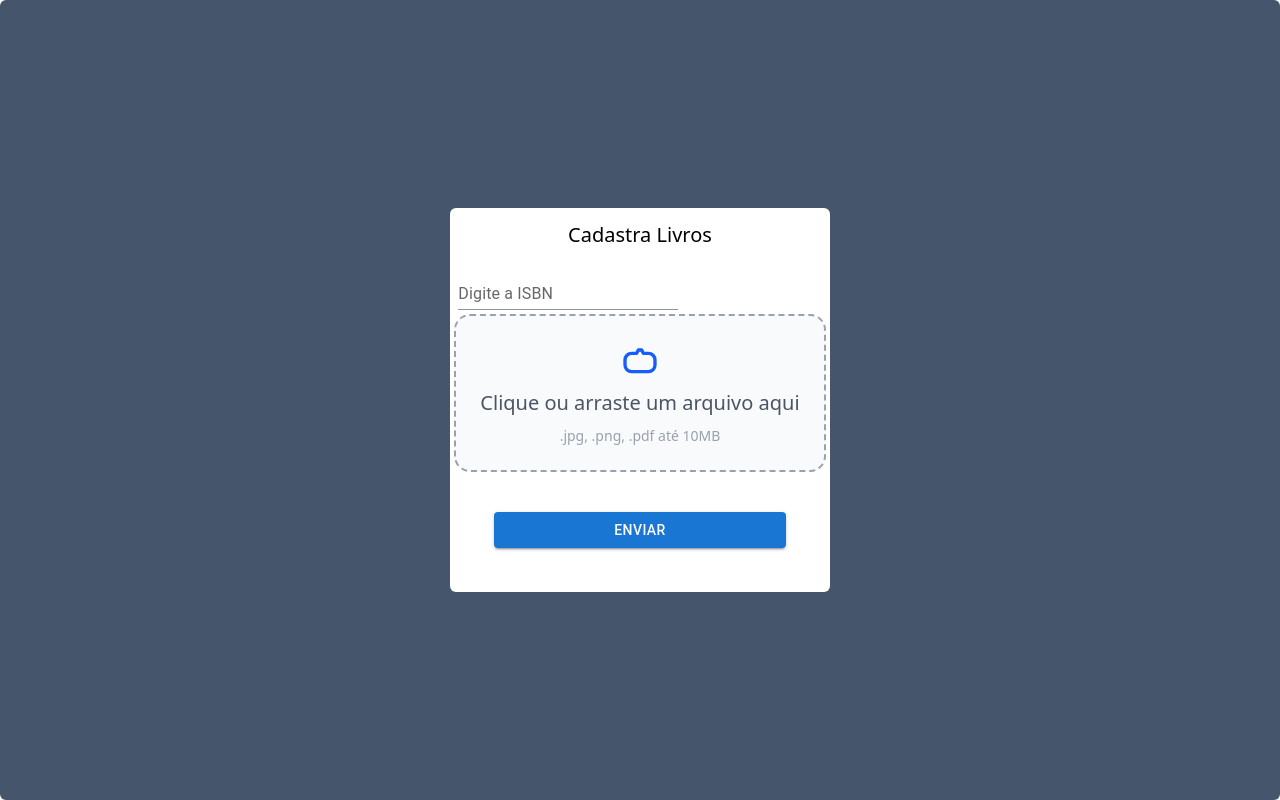
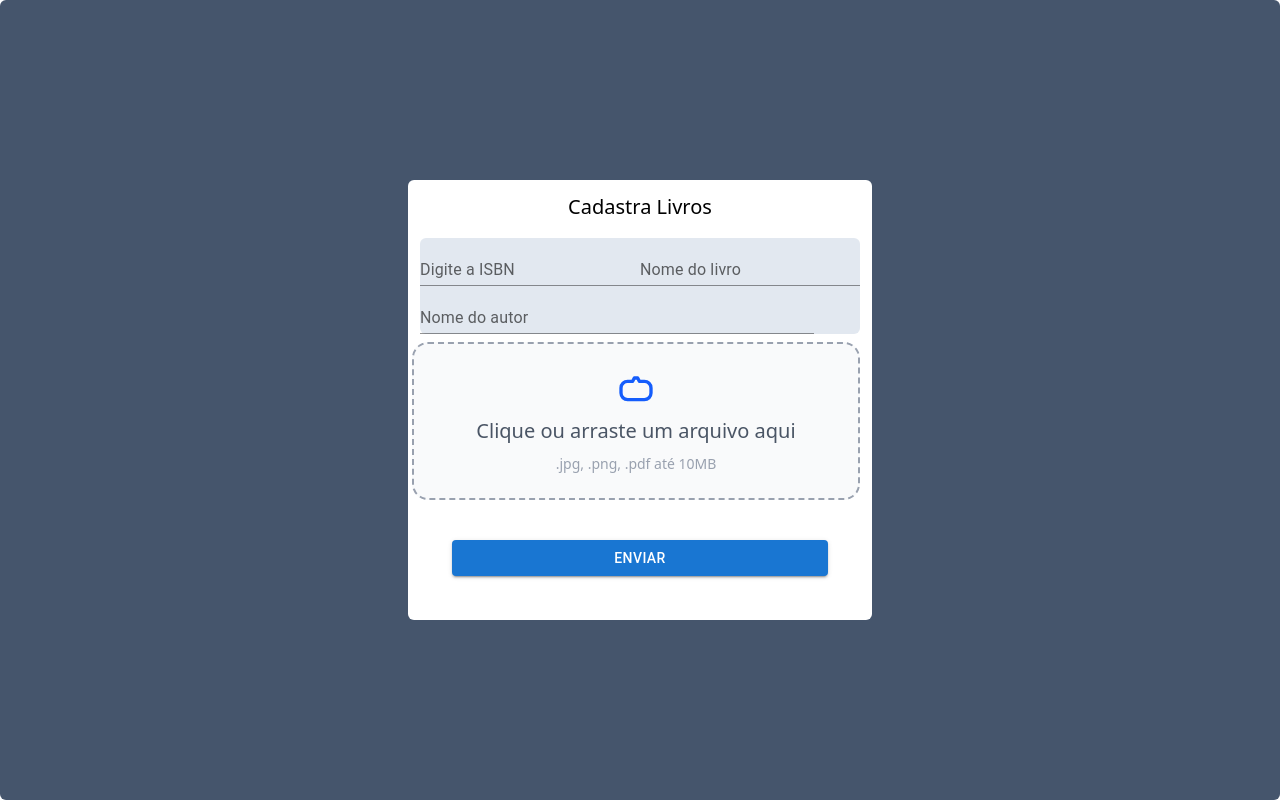
Before and after one commit to PedroOtavio675/Biblioteca2.0, a React (Vite) app: page /CadastroLivro in a window 1280 px wide. Built offline with nearby package versions, Linux system fonts and the light colour scheme.

Commit message:
Cadastro de livros pronto

```diff
--- a/package.json
+++ b/package.json
@@ -18,6 +18,7 @@
     "react": "^19.1.0",
     "react-dom": "^19.1.0",
     "react-router-dom": "^7.6.1",
+    "require": "^2.4.20",
     "tailwindcss": "^4.1.8"
   },
   "devDependencies": {
--- /dev/null
+++ b/src/componentes/comp-Home/BoxBook.jsx
@@ -0,0 +1,39 @@
+import * as React from 'react';
+import Card from '@mui/material/Card';
+import CardActions from '@mui/material/CardActions';
+import CardContent from '@mui/material/CardContent';
+import CardMedia from '@mui/material/CardMedia';
+import Button from '@mui/material/Button';
+import Typography from '@mui/material/Typography';
+
+const BoxBook = (props) => {
+  return (
+
+
+    <div className="flex flex-wrap items-center justify-center">
+      {props.livros.map((e, index) => (
+<Card key={index} className='m-2' sx={{ maxWidth: 200, maxHeight: 340 }}>
+      <CardMedia
+        className='h-[250px] w-[150px] p-2'
+        component="img"
+        alt="img"
+        height="140"
+        image={`http://localhost:3000/${e.caminho_capa}`}
+      />
+      <CardContent>
+        <Typography gutterBottom variant="h6" component="div">
+
+       {e.titulo_livro}
+        </Typography>
+        <Typography variant="body2" sx={{ color: 'text.secondary' }}>
+          {e.autor_livro}
+        </Typography>
+      </CardContent>
+      <CardActions>
+      </CardActions>
+    </Card>
+      ))}
+    </div>
+  );
+};
+export default BoxBook;
--- a/src/componentes/comp-Home/BoxHome.jsx
+++ b/src/componentes/comp-Home/BoxHome.jsx
@@ -1,10 +1,11 @@
+import { Children } from "react"
+import BoxBook from "./boxBook"
 
-
-const BoxHome = ()=>{
+const BoxHome = (props)=>{
 
     return(
-        <div className="bg-slate-200 overflow-x-hidden-hidden h-[100vh]">
-
+        <div className="bg-slate-400 w-[100vw] rounded-md flex justify-center items-center">
+           <BoxBook livros={props.livros}></BoxBook>
         </div>
     )
 }
--- a/src/pages/CadastroLivro.jsx
+++ b/src/pages/CadastroLivro.jsx
@@ -5,13 +5,17 @@ import InputImg from "../componentes/comp-cadLivro/InputImg";
 function CadastroLivro() {
   const [campoIsbn, setCampoIsbn] = useState("");
   const [imagem, setImagem] = useState(null);
+  const [titulo, settitulo] = useState("")
+ const [autor, setautor] = useState("")
 
   const handleSubmit = async (e) => {
      e.preventDefault();
-    if (campoIsbn.trim() && imagem !== null) {
+    if (campoIsbn.trim() && imagem !== null && titulo !== "" && autor !== "") {
       const formData = new FormData();
       formData.append("isbn", campoIsbn);
       formData.append("imagem", imagem);
+      formData.append("titulo", titulo)
+      formData.append("autor", autor)
       try {
         const resposta = await fetch("http://localhost:3000/InserirLivros", {
           method: "POST",
@@ -21,6 +25,8 @@ function CadastroLivro() {
         if (resposta.ok) {
           alert("Livro inserido com sucesso!!");
           setCampoIsbn("");
+          settitulo("")
+          setautor("")
           setImagem(null)
         } else {
           const erro = await resposta.text();
@@ -39,7 +45,8 @@ function CadastroLivro() {
       <div className="bg-white text-[20px] flex items-center  flex-col rounded-md p-1">
         <h2 className="p-2 ">Cadastra Livros</h2>
         <form className="flex flex-col" onSubmit={handleSubmit}>
-          <div className="m-1">
+           <div className="bg-slate-200 rounded-md m-2">
+          <div className="">
             <TextField
               className=""
               id="standard-basic"
@@ -48,6 +55,27 @@ function CadastroLivro() {
               value={campoIsbn}
               onChange={(e) => setCampoIsbn(e.target.value.trim())}
             />
+            <TextField
+             className=""
+              id="standard-basic"
+              label="Nome do livro"
+              variant="standard"
+              value={titulo}
+              onChange={(e)=> settitulo(e.target.value)}
+            >
+
+            </TextField>
+           </div>
+             <TextField
+             className="w-[394px]"
+              id="standard-basic"
+              label="Nome do autor"
+              variant="standard"
+              value={autor}
+              onChange={(e)=> setautor(e.target.value)}
+            >
+
+            </TextField>
           </div>
 
           <InputImg imagem={imagem} setImagem={setImagem}></InputImg>
--- a/src/pages/Home.jsx
+++ b/src/pages/Home.jsx
@@ -1,9 +1,9 @@
 import HeaderBar from "../componentes/comp-Home/HeaderBar";
 import BoxHome from "../componentes/comp-Home/BoxHome";
 import RigthBar from "../componentes/comp-Home/RigthBar";
-import { useState } from "react";
-
+import { useEffect, useState } from "react";
 const Home = () => {
+  const [livros, setLivros] = useState([""])
   const [rightBar, setRightBar] = useState(false);
 
   function showBar() {
@@ -15,11 +15,27 @@ const Home = () => {
        console.log(rightBar);
   }
 
+  useEffect(()=>{
+    fetch("http://localhost:3000/livrosDoBanco")
+    .then((res) =>{
+      if(!res.ok) throw new Error("Erro ao Buscar!")
+        return res.json()
+    })
+    .then((data)=>setLivros(data))
+
+    .catch((err)=>console.log(err)
+    )
+  },[])
+
   return (
     <div>
       <HeaderBar rightBar={rightBar}  showBar={showBar}></HeaderBar>
-      <BoxHome></BoxHome>
+      <BoxHome livros={livros}>
+
+      </BoxHome>
+
       <RigthBar rightBar={rightBar} hideBar={hideBar}></RigthBar>
+
     </div>
   );
 };
```
Also changed, not shown: src/pages/CadastroUsuario.jsx (added), 2 other files (tests, documents, lock files or other folders).
